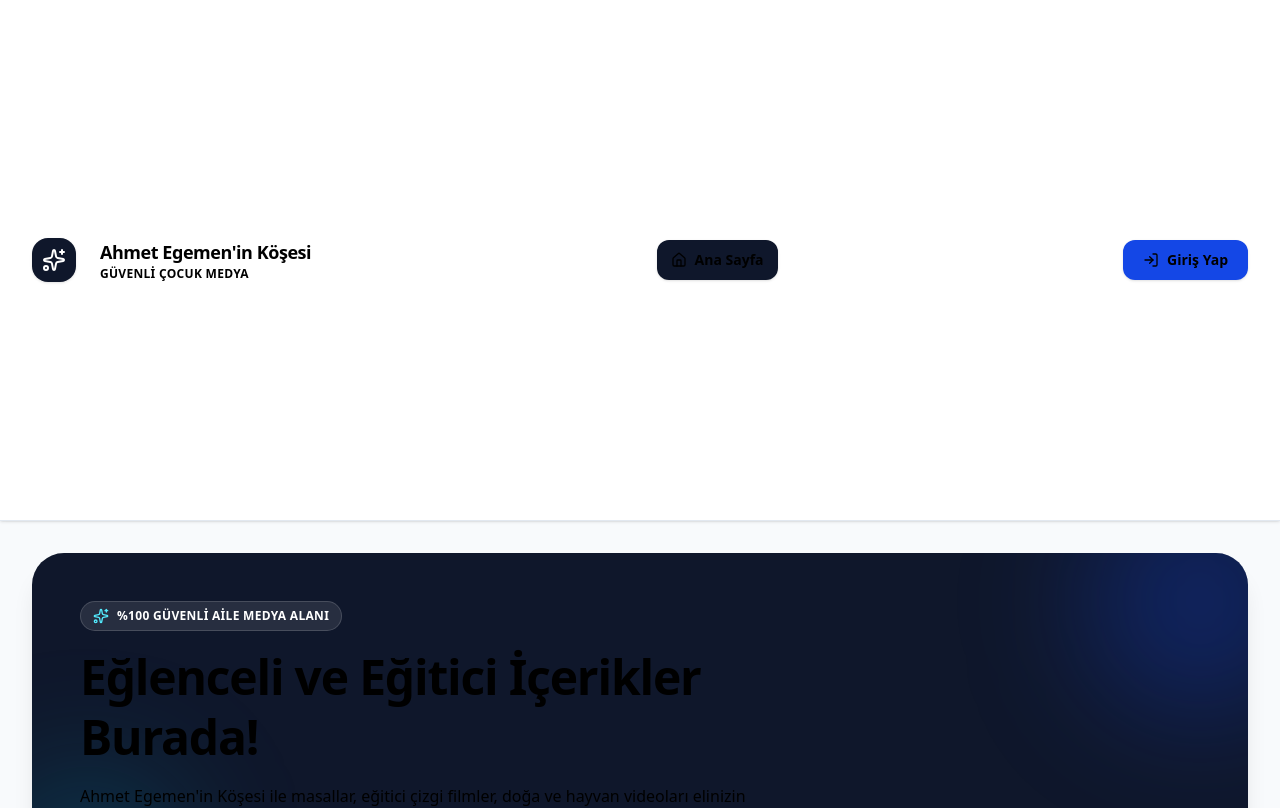
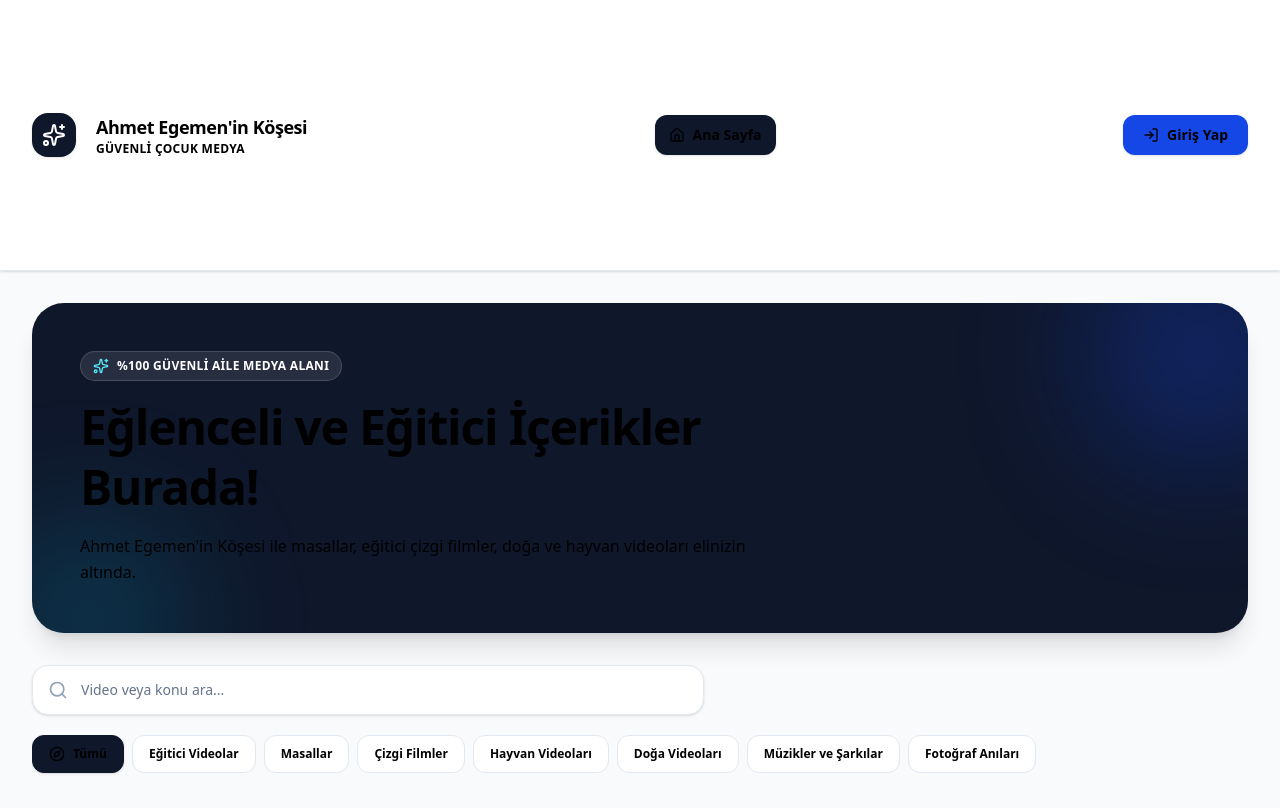
Before and after one commit to kanunal99-jpg/Ahmet-Egemenin-Kosesi, a React (Vite) app: page / in a window 1280 px wide. Shown: the top 808 px of the page. Built offline with nearby package versions, Linux system fonts and the light colour scheme; no server answers; the database is empty.

Commit message:
fix(profile): set existing avatar area to 1000x750 display ratio

```diff
--- a/src/components/layout/Header.tsx
+++ b/src/components/layout/Header.tsx
@@ -96,28 +96,28 @@ export const Header: React.FC = () => {
   return (
     <header className="sticky top-0 z-40 border-b border-slate-200 bg-white/95 backdrop-blur-md shadow-sm">
       <div className="max-w-7xl mx-auto px-4 sm:px-6 lg:px-8">
-        <div className="flex items-center justify-between min-h-[520px] py-3 gap-4">
+        <div className="flex items-center justify-between min-h-[270px] py-3 gap-4">
           <div className="flex items-center min-w-0 shrink-0">
-            <div className="flex items-center gap-6 group min-w-0">
+            <div className="flex items-center gap-5 group min-w-0">
               {user ? (
                 <>
                   <button
                     type="button"
                     onClick={() => avatarInputRef.current?.click()}
                     disabled={avatarUploading}
-                    className="relative w-[500px] h-[500px] rounded-[3rem] bg-slate-900 flex items-center justify-center text-white font-black text-5xl overflow-hidden ring-2 ring-slate-200 shadow-2xl hover:ring-blue-400 transition-all disabled:cursor-wait shrink-0"
+                    className="relative w-[500px] h-[375px] max-w-[500px] max-h-[375px] rounded-3xl bg-slate-900 flex items-center justify-center text-white font-black text-4xl overflow-hidden ring-2 ring-slate-200 shadow-xl hover:ring-blue-400 transition-all disabled:cursor-wait shrink-0"
                     title="Profil fotoğrafını yükle veya değiştir"
                     aria-label="Profil fotoğrafını yükle veya değiştir"
                   >
                     {avatarUrl ? (
-                      <img src={avatarUrl} alt="Profil fotoğrafı" className="w-full h-full object-cover" />
+                      <img src={avatarUrl} alt="Profil fotoğrafı" className="w-full h-full object-contain" />
                     ) : profile?.first_name ? (
                       profile.first_name[0].toUpperCase()
                     ) : (
-                      <User className="w-24 h-24" />
+                      <User className="w-16 h-16" />
                     )}
-                    <span className="absolute inset-x-0 bottom-0 h-16 bg-slate-950/75 flex items-center justify-center">
-                      {avatarUploading ? <Loader2 className="w-10 h-10 animate-spin" /> : <Camera className="w-10 h-10" />}
+                    <span className="absolute inset-x-0 bottom-0 h-12 bg-slate-950/75 flex items-center justify-center">
+                      {avatarUploading ? <Loader2 className="w-8 h-8 animate-spin" /> : <Camera className="w-8 h-8" />}
                     </span>
                   </button>
                   <input
```
